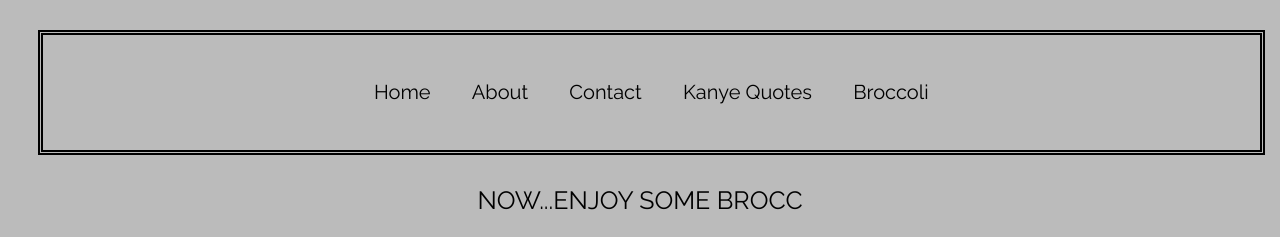
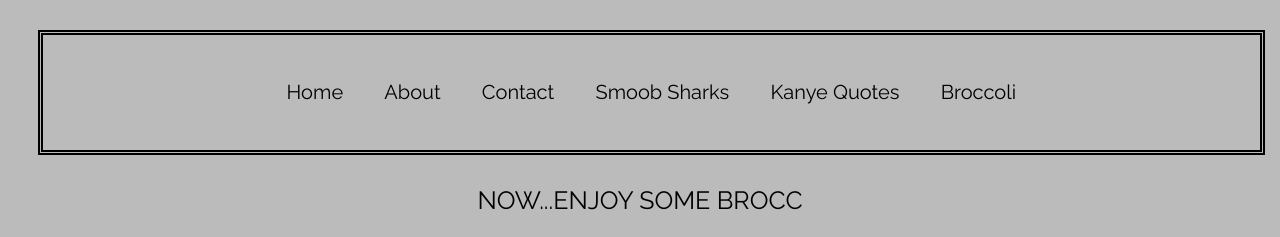
Before and after one commit to Chaoco912/mia-spacito, a plain HTML site: page webDev_broccoli.html in a window 1280 px wide. Shown: the top 237 px of the page. Drawn offline with Linux system fonts and the light colour scheme.

Commit message:
Update webDev_broccoli.html

```diff
--- a/webDev_broccoli.html
+++ b/webDev_broccoli.html
@@ -9,6 +9,7 @@
     <a class="active" href="index.html">Home</a>
     <a href="webDev_aboutmia.html">About</a>
     <a href="webDev_contact.html">Contact</a>
+    <a href="webDev_smoobsharks.html">Smoob Sharks</a>
     <a href="webDev_kanyequotes.html">Kanye Quotes</a>
     <a href="webDev_broccoli.html">Broccoli</a>
   </div>
```
